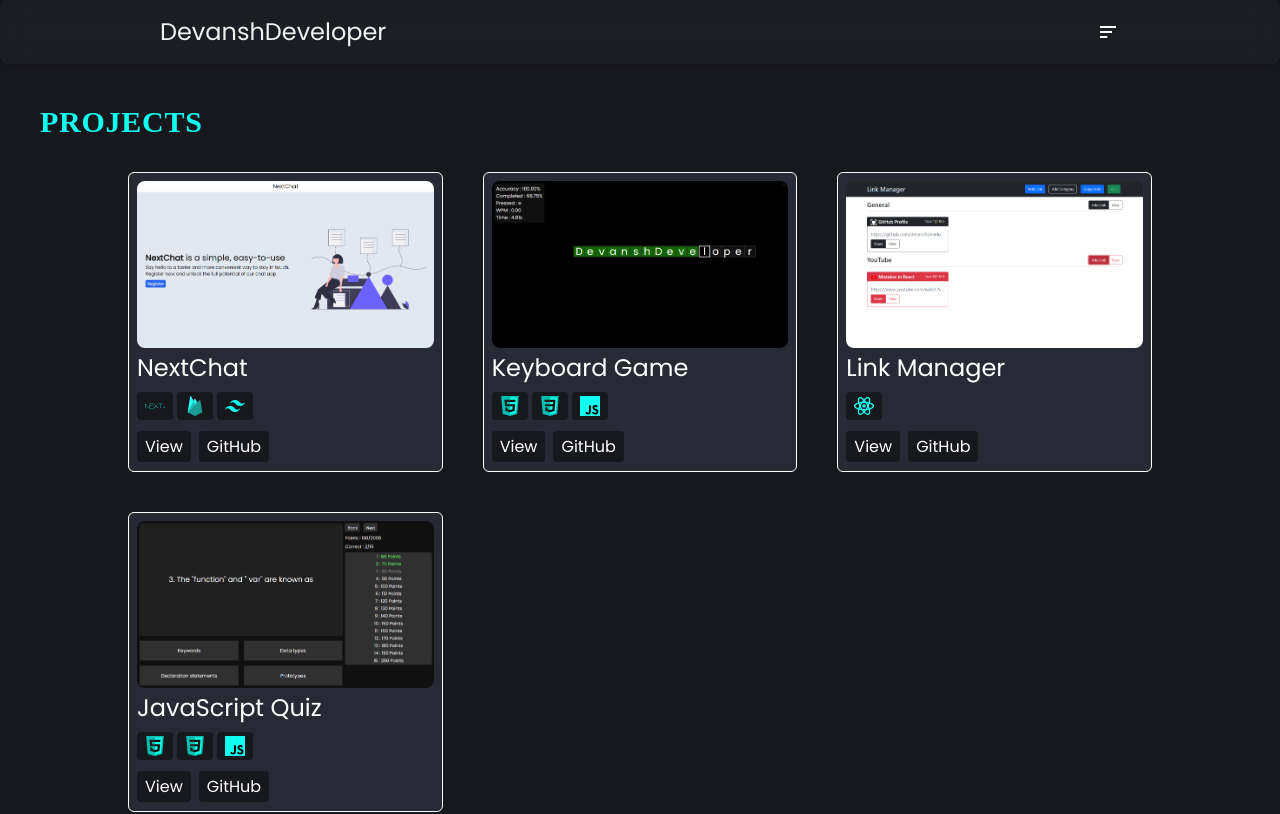
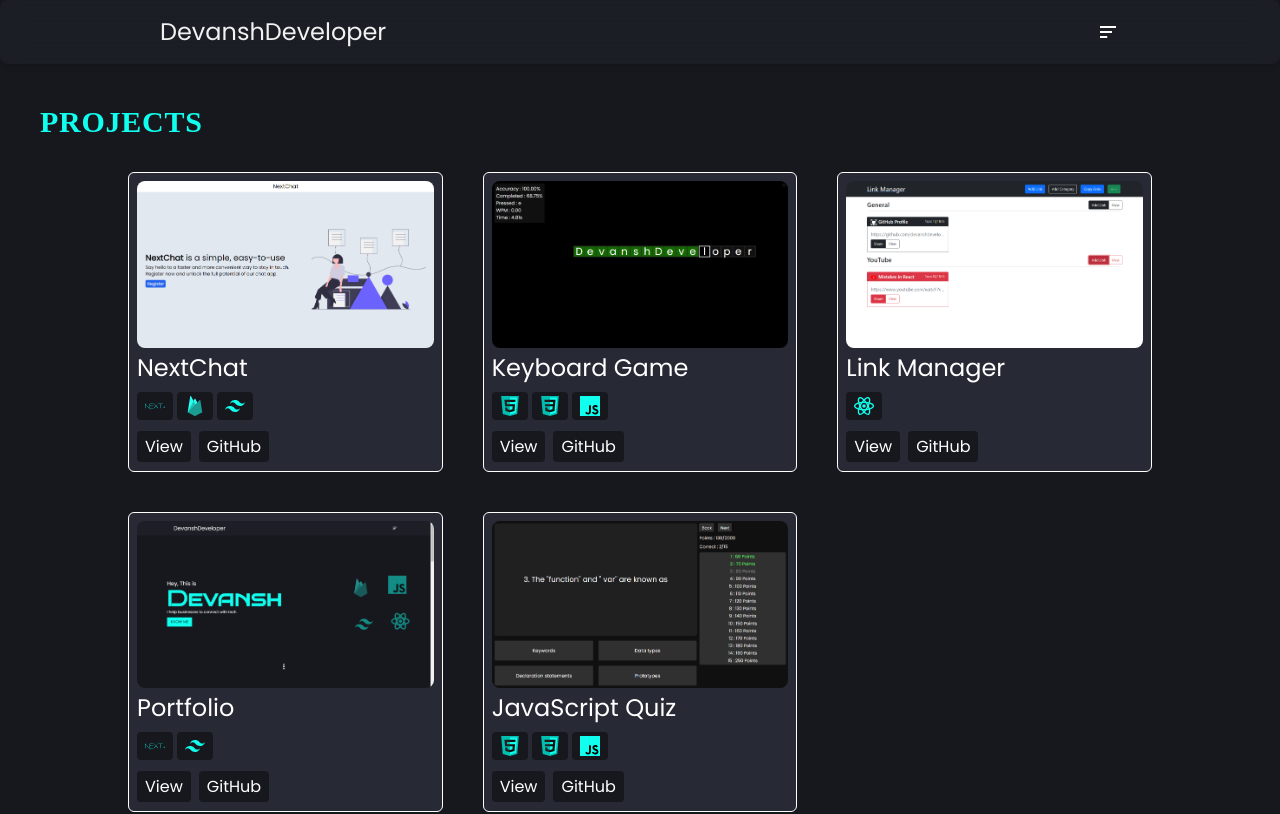
Before and after one commit to devanshdeveloper/devanshdeveloper.github.io, a Next.js app: page /projects in a window 1280 px wide. Shown: the top 814 px of the page. Built offline with nearby package versions, Linux system fonts and the light colour scheme; a web font is replaced by a local one.

Commit message:
added something

```diff
--- a/src/utilities.js
+++ b/src/utilities.js
@@ -5,11 +5,11 @@ export const projects = [
     href: "https://nextjs-firebase-auth-friendbro.vercel.app/",
     techStack: ["nextjs", "firebase", "tailwind"],
     desciption: `NextChat is a modern web application that has been built using the latest web development technologies like Next.js, Tailwind CSS, and Firebase. The application is designed to facilitate seamless communication between users across the globe in real-time. With NextChat, you can connect with people, build meaningful relationships, and stay connected with your friends and family from anywhere in the world.
-     <br /><br />
-     The application has been developed using Next.js, which is a popular React-based framework that provides server-side rendering, automatic code splitting, and optimized performance out of the box. This ensures that NextChat loads fast and is highly responsive, delivering a seamless user experience.
-     <br /><br />
+    <br /><br />
+    The application has been developed using Next.js, which is a popular React-based framework that provides server-side rendering, automatic code splitting, and optimized performance out of the box. This ensures that NextChat loads fast and is highly responsive, delivering a seamless user experience.
+    <br /><br />
 
-     The user interface of NextChat is built using Tailwind CSS, which is a highly customizable CSS framework that enables developers to quickly create beautiful and responsive user interfaces. With Tailwind CSS, NextChat has an intuitive and aesthetically pleasing design that is easy to use and navigate.
+    The user interface of NextChat is built using Tailwind CSS, which is a highly customizable CSS framework that enables developers to quickly create beautiful and responsive user interfaces. With Tailwind CSS, NextChat has an intuitive and aesthetically pleasing design that is easy to use and navigate.
      <br /><br />
 
      NextChat leverages Firebase, a popular cloud-based platform, to provide a reliable and scalable back-end infrastructure. Firebase offers real-time data synchronization, automatic scaling, and secure user authentication, enabling NextChat to deliver a highly reliable and secure experience to its users.
@@ -18,7 +18,7 @@ export const projects = [
      With NextChat, users can create profiles, search for other users, and initiate private chats with individuals or groups. The application also offers real-time messaging, so you can instantly communicate with your contacts, and receive notifications when someone messages you. In addition, NextChat offers features like emojis, file sharing, and video calls to make conversations even more engaging and fun.
      <br /><br />
 
-    Overall, NextChat is a fast, intuitive, and secure web application that offers a great way to connect with people and build meaningful relationships online. Whether you&apos;re looking to stay in touch with family and friends, or meet new people from around the world, NextChat has everything you need to stay connected and engaged.
+     Overall, NextChat is a fast, intuitive, and secure web application that offers a great way to connect with people and build meaningful relationships online. Whether you&apos;re looking to stay in touch with family and friends, or meet new people from around the world, NextChat has everything you need to stay connected and engaged.
     `,
   },
   {
@@ -50,6 +50,21 @@ export const projects = [
     With the user-friendly interface of Bootstrap, you can easily navigate through your links and categories. The application is also designed to be mobile-friendly, allowing you to manage your links on the go.
     <br /> <br/>
     In summary, the Link Manager built using React JS and Bootstrap is a powerful tool that makes managing your links easier than ever before. Whether you're looking to organize your links, schedule their opening time, or just keep everything in one place, this application has got you covered!`,
+  },
+  {
+    github: "https://github.com/devanshdeveloper/devanshdeveloper.github.io",
+    title: "Portfolio",
+    href: "https://devanshdeveloper.vercel.app/",
+    techStack: ["nextjs", "tailwind"],
+    desciption: `Devansh's portfolio website is a beautifully designed and highly functional platform built using Next.js and Tailwind. The website showcases Devansh's skills, projects, and services in a clear and concise manner. The website's design is both modern and professional, making it easy for visitors to navigate and find what they are looking for.
+    <br /> <br/>
+    The website's homepage greets visitors with a brief introduction to Devansh's work and services. It features a clean and minimalist design that emphasizes the most important aspects of the website. Visitors can quickly learn about Devansh's skills and services, including web development, graphic design, and SEO optimization.
+    <br /> <br/>
+    The portfolio section of the website showcases Devansh's best work, including websites, logos, and other graphic design projects. Each project has a detailed description and showcases the various skills and techniques used in its creation. Visitors can easily browse through the portfolio section to get a sense of Devansh's style and expertise.
+    <br /> <br/>
+    In addition to showcasing his work, Devansh's website also provides information about his services. Visitors can learn about his web development and design services, SEO optimization, and other related services. Each service has a detailed description, outlining the scope of the work and the benefits of hiring Devansh.
+    <br /> <br/>
+    Overall, Devansh's portfolio website is a well-designed and highly functional platform that effectively showcases his skills, projects, and services. The use of Next.js and Tailwind provides a seamless and engaging user experience, making it easy for visitors to learn about Devansh's work and get in touch with him.`,
   },
   {
     github: "",
```
Also changed, not shown: public/Portfolio.png (added).
